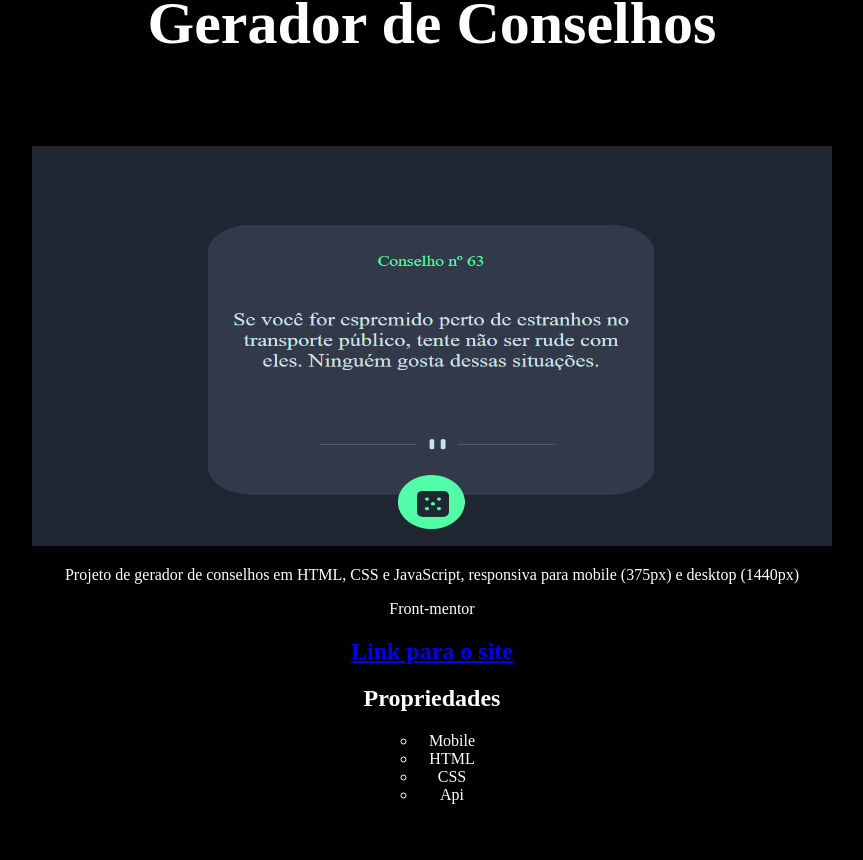
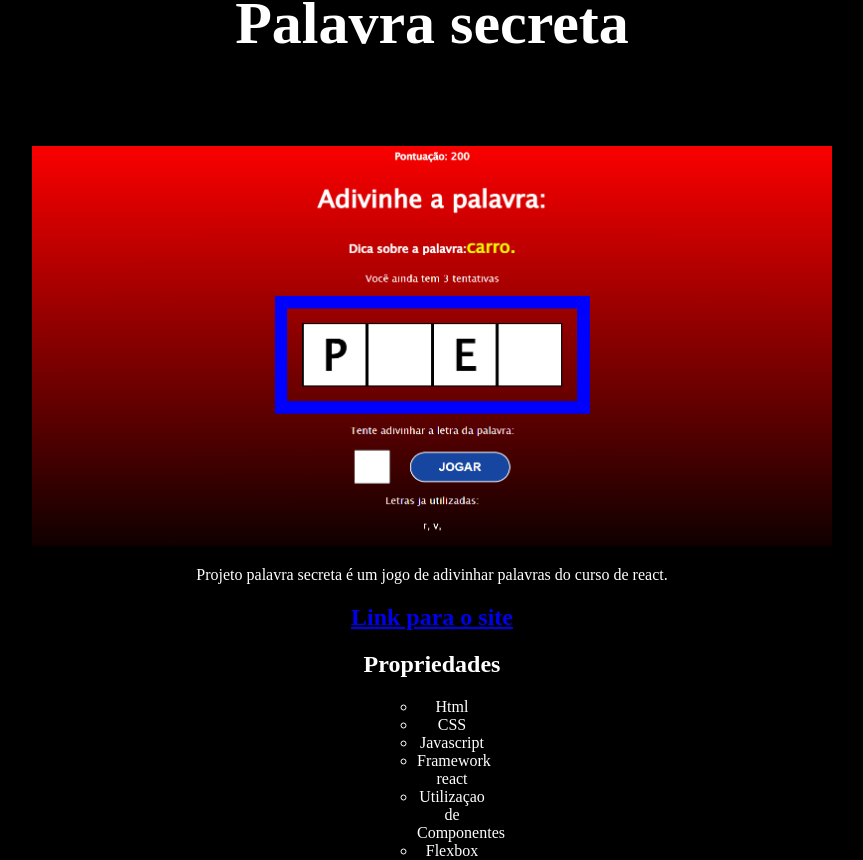
Before and after one commit to brunomarques97/Portifolio, a React (Create React App) app in the folder app/: page / in a window 1280 px wide. Shown: the part 131-991 px from the top of the page, without its empty margins (208-1071 px from the left). Before the commit the page ends 935 px from the top, so only its background shows below. Built offline with nearby package versions, Linux system fonts and the light colour scheme.

Commit message:
Conclusao da Segundo do primeiro projeto

```diff
--- a/app/src/App.js
+++ b/app/src/App.js
@@ -15,7 +15,7 @@ const estagio =[
 ];
 
 function App() {
-  const[estagiopage,setestagiopage] = useState(estagio[2].name);
+  const[estagiopage,setestagiopage] = useState(estagio[3].name);
 
   const home=()=>{
     setestagiopage(estagio[0].name)
--- a/app/src/components/page/projeto2.css
+++ b/app/src/components/page/projeto2.css
@@ -0,0 +1,17 @@
+main{
+    text-align: center;
+}
+h1{
+    font-size: 60px;
+    margin: 2em 0em;
+}
+img{
+    height: 25em;
+    width: 50em;
+    margin-top: -2em;
+}
+.propriedades {
+    list-style-type: circle;
+    width: 70px;
+    margin: auto;
+}
--- a/app/src/components/page/projeto2.js
+++ b/app/src/components/page/projeto2.js
@@ -8,10 +8,21 @@ function Projeto2() {
     return (
       <div>
         <main>
-          <section className="texto">
+          <section>
             <h1>Palavra secreta</h1>
             <img src={progeto2} alt="Palavra secreta" />
           </section>
+          <p>Projeto palavra secreta é um jogo de adivinhar palavras do curso de react.</p>
+          <h2><a href="https://palavrasecreta.netlify.app/" target="_blank" rel="noopener noreferrer">Link para o site</a> </h2>
+          <h2>Propriedades</h2>
+          <ul className='propriedades'>
+            <li>Html</li>
+            <li>CSS</li>
+            <li>Javascript</li>
+            <li>Framework react</li>
+            <li>Utilizaçao de Componentes</li>
+            <li>Flexbox</li>
+          </ul>
         </main>
       </div>
     );
```
